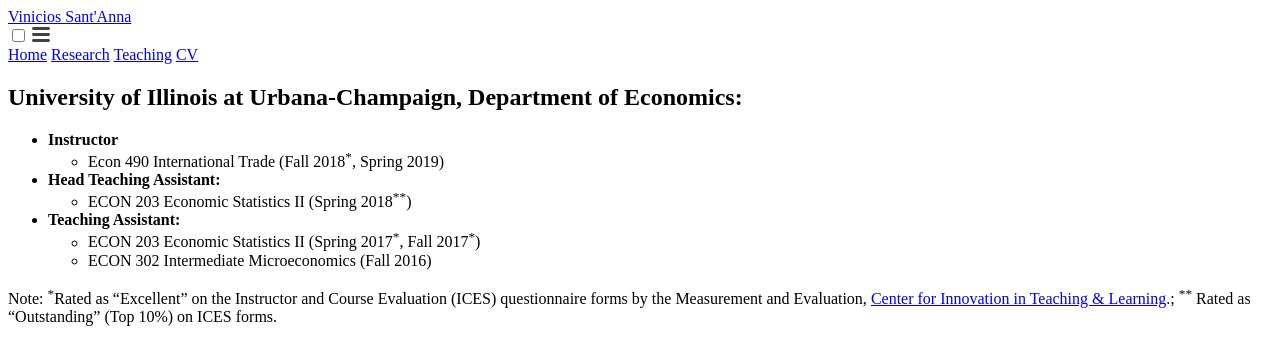
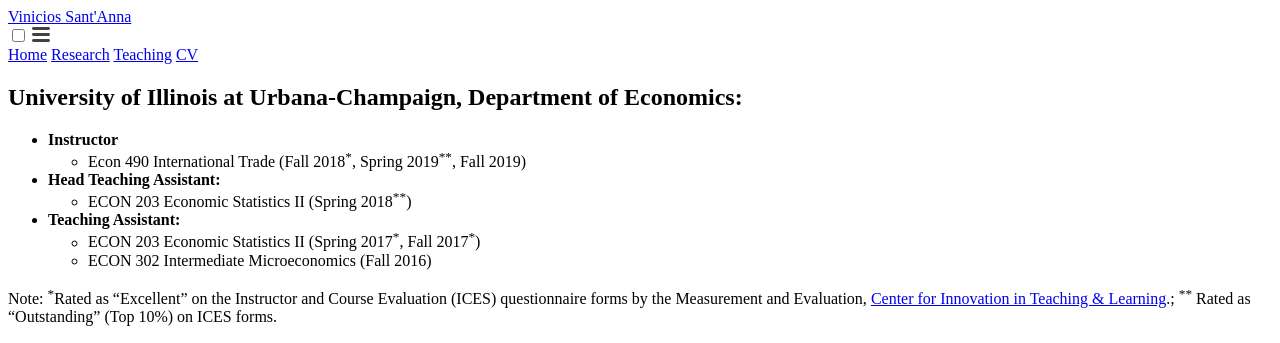
Before and after one commit to vpsantanna/vpsantanna.github.io, a Jekyll site: the page built from 3-teaching.md, in a window 1280 px wide. Shown: the top 343 px of the page. Built offline with Jekyll 4.4.1, drawn with Linux system fonts in a browser that asks for light colours; a script that is not in the unit is left out.

Commit message:
Update 3-teaching.md

```diff
--- a/3-teaching.md
+++ b/3-teaching.md
@@ -7,7 +7,7 @@ permalink: /teaching/
 # University of Illinois at Urbana-Champaign, Department of Economics:
 
 - **Instructor**
-  - Econ 490 International Trade (Fall 2018<sup>*</sup>, Spring 2019)
+  - Econ 490 International Trade (Fall 2018<sup>*</sup>, Spring 2019<sup>**</sup>, Fall 2019)
 
 - **Head Teaching Assistant:**
   - ECON 203 Economic Statistics II (Spring 2018<sup>**</sup>)
```
